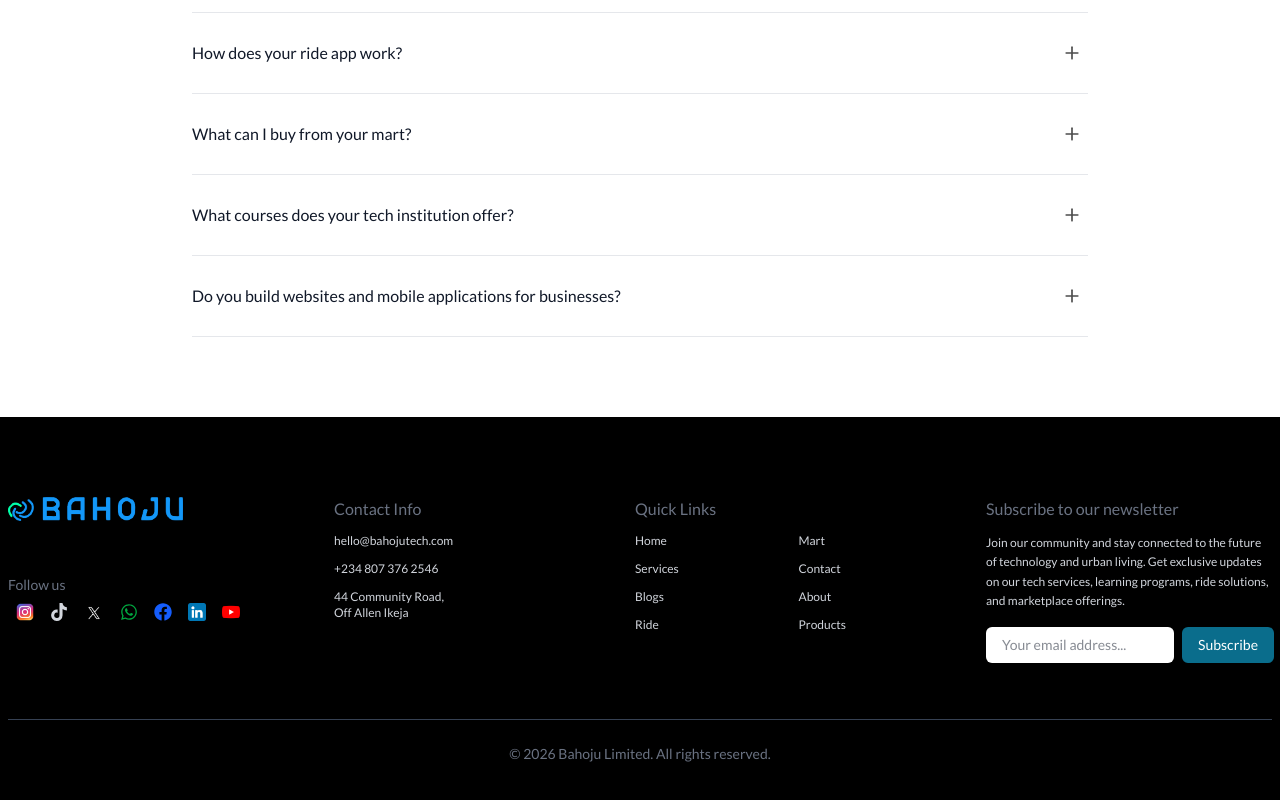
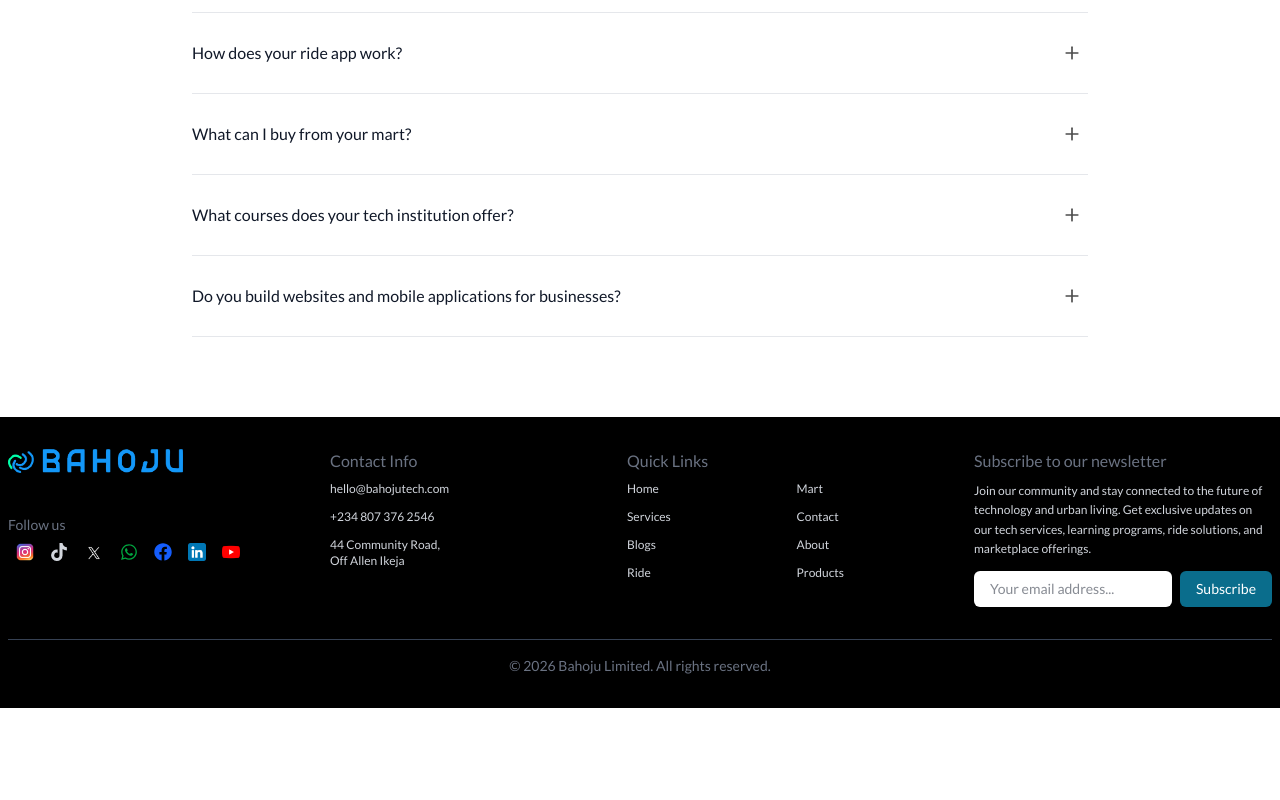
Before and after one commit to Bahoju-Tech/bajohu-tech-website, a React (Vite) app: page / in a window 1280 px wide. Shown: the part 6557-7357 px from the top of the page. After the commit the page ends 7265 px from the top, so only its background shows below. Built offline with nearby package versions, Linux system fonts and the light colour scheme.

Commit message:
new update

```diff
--- a/src/components/Footer.jsx
+++ b/src/components/Footer.jsx
@@ -98,18 +98,18 @@ function Footer() {
   return (
     <footer
       ref={footerRef}
-      className={`bg-black text-gray-300 pt-20 pb-20 px-2 transition-all duration-700 ease-out
+      className={`bg-black text-gray-300 pt-8 pb-8 px-2 transition-all duration-700 ease-out
 
       `}
     >
       <div className="max-w-7xl lg:mx-auto ">
         {/* Top section */}
-        <div className="grid grid-cols-1 md:grid-cols-4 gap-10 items-start">
+        <div className="grid grid-cols-1 md:grid-cols-4 gap-6 items-start">
           {/* Logo */}
           <div className="col-span-1">
             <Link
               to="/"
-              className="inline-block mb-6"
+              className="inline-block mb-3"
             >
               <img
                 src={logo}
@@ -195,7 +195,7 @@ function Footer() {
 
           {/* Contact Info */}
           <div className="col-span-1">
-            <h4 className="text-gray-500 mb-3">Contact Info</h4>
+            <h4 className="text-gray-500 mb-2">Contact Info</h4>
 
             <ul className="space-y-3 text-xs">
               <li>
@@ -235,7 +235,7 @@ function Footer() {
 
           {/* Quick Links */}
           <div className="col-span-1 lg:ml-[-25px]">
-            <h4 className="text-gray-500 mb-3">Quick Links</h4>
+            <h4 className="text-gray-500 mb-2">Quick Links</h4>
 
             <div className="grid grid-cols-2 gap-x-4 gap-y-3">
               {/* First Column */}
@@ -328,11 +328,11 @@ function Footer() {
 
           {/* Newsletter */}
           <div className="col-span-1">
-            <h4 className="text-gray-500 mb-3 lato-semibold">
+            <h4 className="text-gray-500 mb-2 lato-semibold">
               Subscribe to our newsletter
             </h4>
 
-            <p className="text-xs mb-4 leading-relaxed lato-regular">
+            <p className="text-xs mb-3 leading-relaxed lato-regular">
               Join our community and stay connected to the future of technology
               and urban living. Get exclusive updates on our tech services,
               learning programs, ride solutions, and marketplace offerings.
@@ -376,7 +376,7 @@ function Footer() {
         </div>
 
         {/* Divider */}
-        <div className="border-t border-gray-700 mt-14 mb-6" />
+        <div className="border-t border-gray-700 mt-8 mb-4" />
 
         {/* Bottom */}
         <p className="text-center text-sm text-gray-500">
--- a/src/components/Header.jsx
+++ b/src/components/Header.jsx
@@ -76,7 +76,7 @@ function Header() {
 
           onClick={() => setMenuOpen(!menuOpen)}
 
-          className="md:hidden text-white text-2xl cursor-pointer"
+          className="md:hidden text-[#005F87] text-2xl cursor-pointer"
 
         >
 
@@ -182,7 +182,7 @@ function Header() {
 
               onClick={() => setMenuOpen(false)}
 
-              className="text-black relative group transition cursor-pointer"
+              className="text-white relative group transition cursor-pointer"
 
             >
 
@@ -198,7 +198,7 @@ function Header() {
 
               onClick={() => handleNavScroll("about-us")}
 
-              className="text-left text-black relative group transition cursor-pointer"
+              className="text-left text-white relative group transition cursor-pointer"
 
             >
 
@@ -214,7 +214,7 @@ function Header() {
 
               onClick={() => handleNavScroll("products")}
 
-              className="text-left text-black relative group transition cursor-pointer"
+              className="text-left text-white relative group transition cursor-pointer"
 
             >
 
@@ -232,7 +232,7 @@ function Header() {
 
               onClick={() => setMenuOpen(false)}
 
-              className="text-black relative group transition cursor-pointer"
+              className="text-white relative group transition cursor-pointer"
 
             >
 
@@ -254,7 +254,7 @@ function Header() {
 
               onClick={() => setMenuOpen(false)}
 
-              className="text-black relative group transition cursor-pointer"
+              className="text-white relative group transition cursor-pointer"
 
             >
 
```
